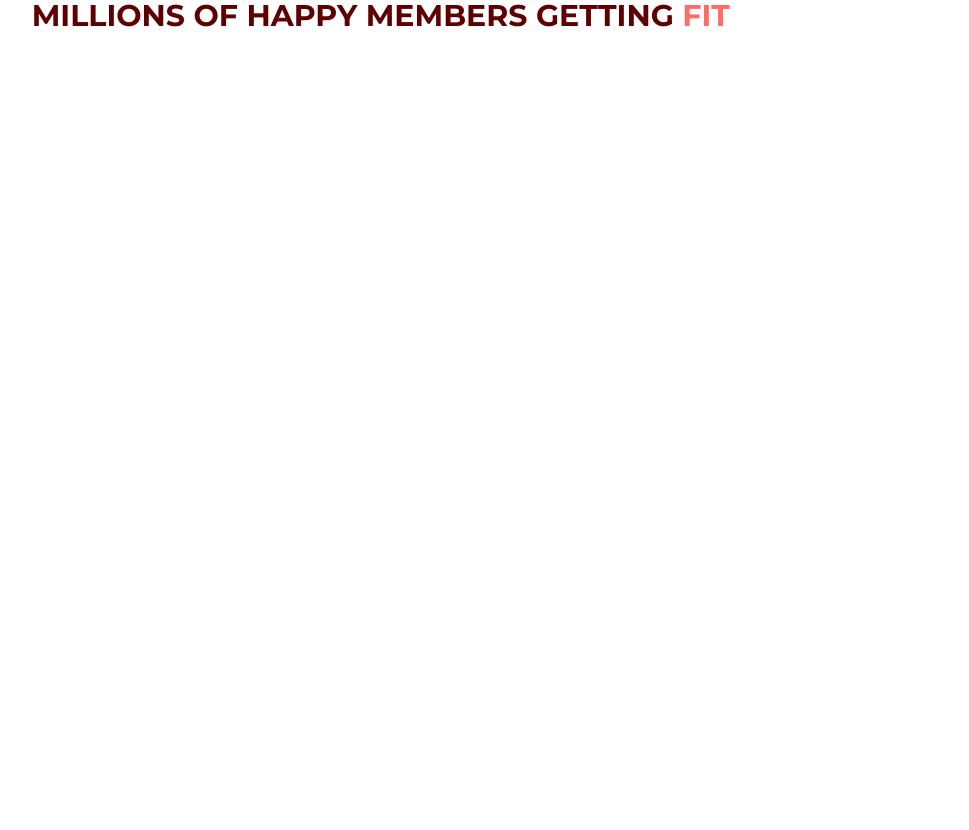
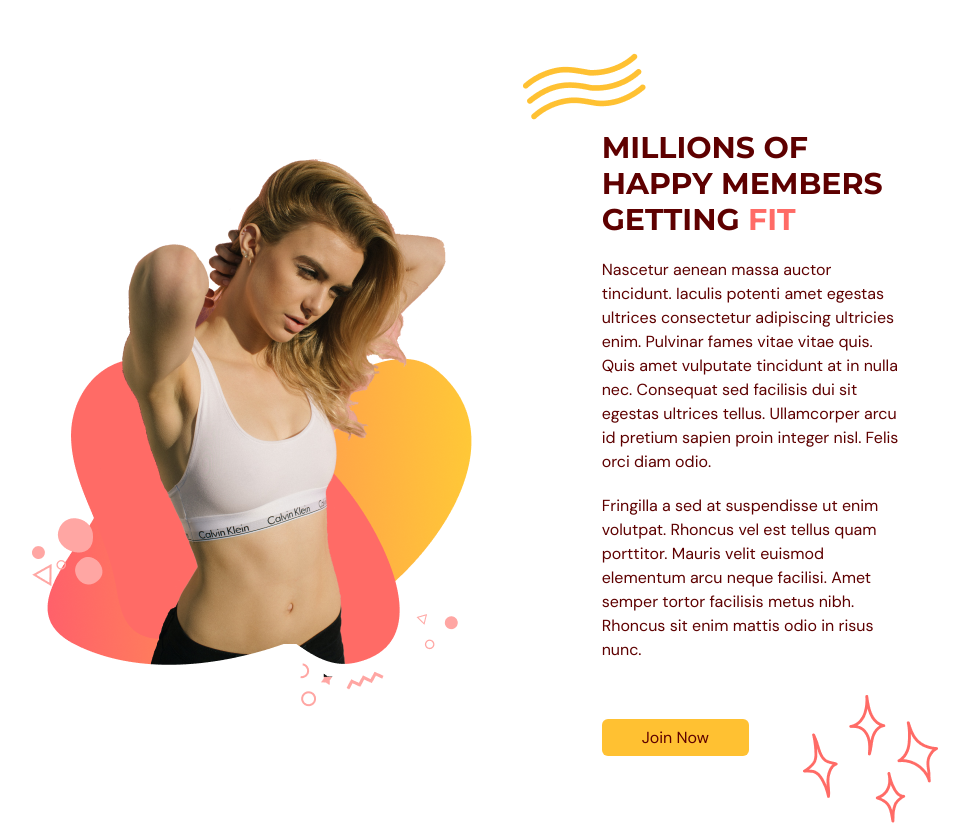
Before and after one commit to Fatialnd/typecript-react-gym-web-application, a React (Vite) app: page / in a window 1280 px wide. Shown: the part 1482-2312 px from the top of the page, without its empty margins (75-1044 px from the left). Before the commit the page ends 1600 px from the top, so only its background shows below. Built offline with nearby package versions, Linux system fonts and the light colour scheme.

Commit message:
benefits page

```diff
--- a/src/scenes/benefits/index.tsx
+++ b/src/scenes/benefits/index.tsx
@@ -1,6 +1,7 @@
 import HText from "@/shared/HText";
 import { BenefitType, SelectedPage } from "@/shared/types";
 import Benefit from "./Benefit";
+import BenefitsPageGraphic from "@/assets/BenefitsPageGraphic.png";
 import {
   HomeModernIcon,
   UserGroupIcon,
@@ -8,6 +9,7 @@
 } from "@heroicons/react/24/solid";
 import { motion } from "framer-motion";
 import { Children } from "react";
+import ActionButton from "@/shared/ActionButton";
 
 const benefits: Array<BenefitType> = [
   {
@@ -84,27 +86,74 @@
           ))}
         </motion.div>
 
-        {/* GRAPHIC AND DESCRIBTION*/}
-        <div>
+        {/* GRAPHIC AND DESCRIBTION */}
+        <div className="mt-16 items-center justify-between gap-20 md:mt-28 md:flex">
           {/* GRAPHIC */}
-          <img />
+          <img
+            className="mx-auto"
+            alt="benefits-page"
+            src={BenefitsPageGraphic}
+          />
           {/* DESCRIPTION */}
           <div>
             {/* TITLE */}
             <div className="relative">
-              <div className="before:content-abstractwaves before:absolute before:-top-20 before:-left-20 before:z-[1]">
-                <div>
+              <div className="before:absolute before:-top-20 before:-left-20 before:z-[1] before:content-abstractwaves">
+                <motion.div
+                  className="md:my-5 md:w-3/5"
+                  initial="hidden"
+                  whileInView="visible"
+                  viewport={{ once: true, amount: 0.5 }}
+                  transition={{ duration: 0.5 }}
+                  variants={{
+                    hidden: { opacity: 0, x: 50 },
+                    visible: { opacity: 1, x: 0 },
+                  }}
+                >
                   <HText>
                     MILLIONS OF HAPPY MEMBERS GETTING{" "}
                     <span className="text-primary-500">FIT</span>
                   </HText>
-                </div>
+                </motion.div>
               </div>
             </div>
 
             {/* DESCRIPTION */}
+            <motion.div
+              className="md:my-5 md:w-3/5"
+              initial="hidden"
+              whileInView="visible"
+              viewport={{ once: true, amount: 0.5 }}
+              transition={{ delay: 0.2, duration: 0.5 }}
+              variants={{
+                hidden: { opacity: 0, x: -50 },
+                visible: { opacity: 1, x: 0 },
+              }}
+            >
+              <p className="my-5">
+                Nascetur aenean massa auctor tincidunt. Iaculis potenti amet
+                egestas ultrices consectetur adipiscing ultricies enim. Pulvinar
+                fames vitae vitae quis. Quis amet vulputate tincidunt at in
+                nulla nec. Consequat sed facilisis dui sit egestas ultrices
+                tellus. Ullamcorper arcu id pretium sapien proin integer nisl.
+                Felis orci diam odio.
+              </p>
+              <p className="mb-5">
+                Fringilla a sed at suspendisse ut enim volutpat. Rhoncus vel est
+                tellus quam porttitor. Mauris velit euismod elementum arcu neque
+                facilisi. Amet semper tortor facilisis metus nibh. Rhoncus sit
+                enim mattis odio in risus nunc.
+              </p>
+            </motion.div>
 
             {/* BUTTON */}
+            <div className="relative mt-16">
+              <div className="before:absolute before:-bottom-20 before:right-40 before:z-[-1] before:content-sparkles">
+                <ActionButton setSelectedPage={setSelectedPage}>
+                  Join Now
+                </ActionButton>
+              </div>
+            </div>
           </div>
         </div>
       </motion.div>
--- a/tailwind.config.cjs
+++ b/tailwind.config.cjs
@@ -25,7 +25,7 @@
       },
       content: {
         evolvetext: "url('./assets/EvolveText.png')",
-        abstractWaves: "url('./assets/AbstractWaves.png')",
+        abstractwaves: "url('./assets/AbstractWaves.png')",
         sparkles: "url('./assets/Sparkles.png')",
         circles: "url('./assets/Circles.png')",
       },
```
